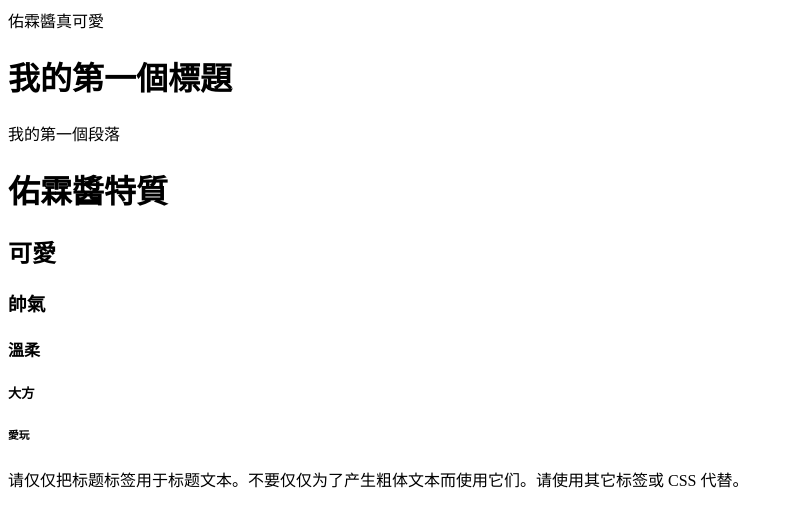
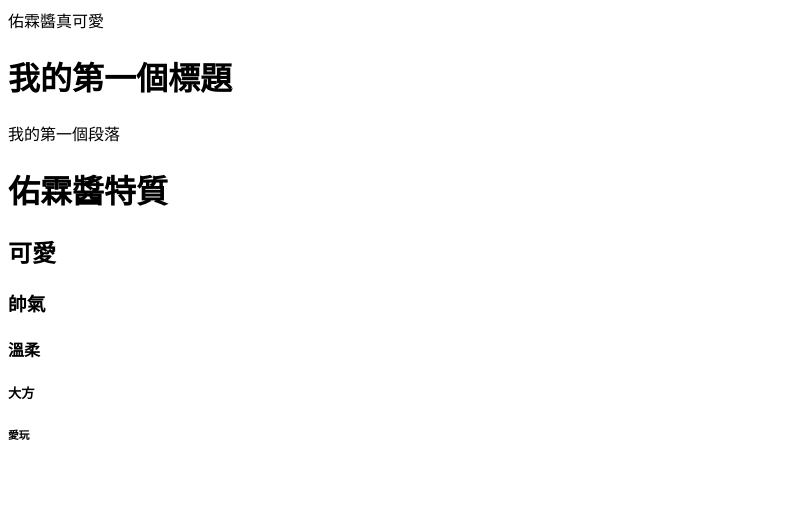
Before and after one commit to Ray526466/Ray-Repository, a plain HTML site: page index.html in a window 1280 px wide. Shown: the whole page, without its empty margins (0-793 px from the left). Drawn offline with Linux system fonts and the light colour scheme.

Commit message:
Update index.html

```diff
--- a/index.html
+++ b/index.html
@@ -24,7 +24,6 @@
 <h5>大方</h5>
 <h6>愛玩</h6>
 
-<p>请仅仅把标题标签用于标题文本。不要仅仅为了产生粗体文本而使用它们。请使用其它标签或 CSS 代替。</p>
 
 </body>
 </html>
```
